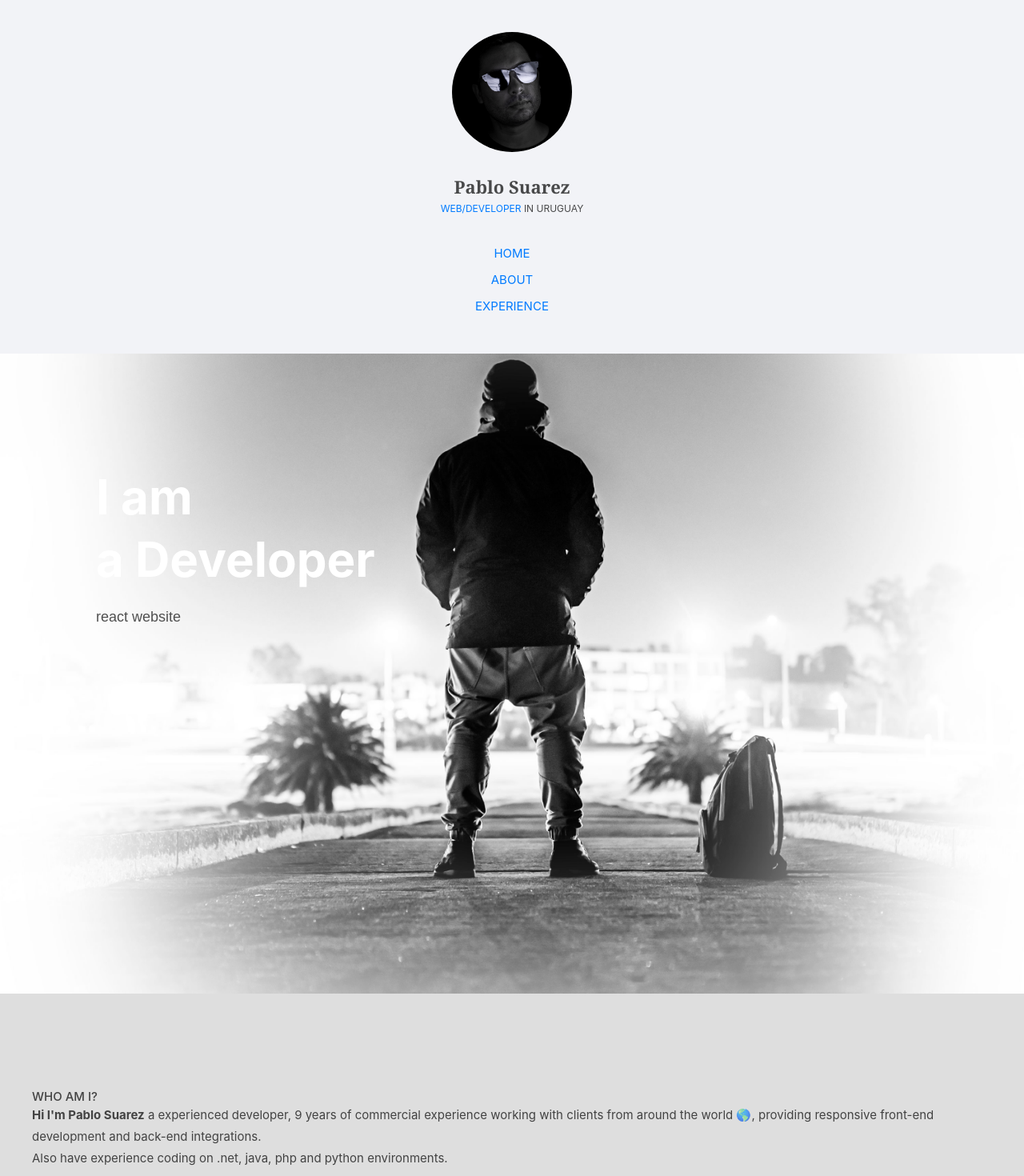
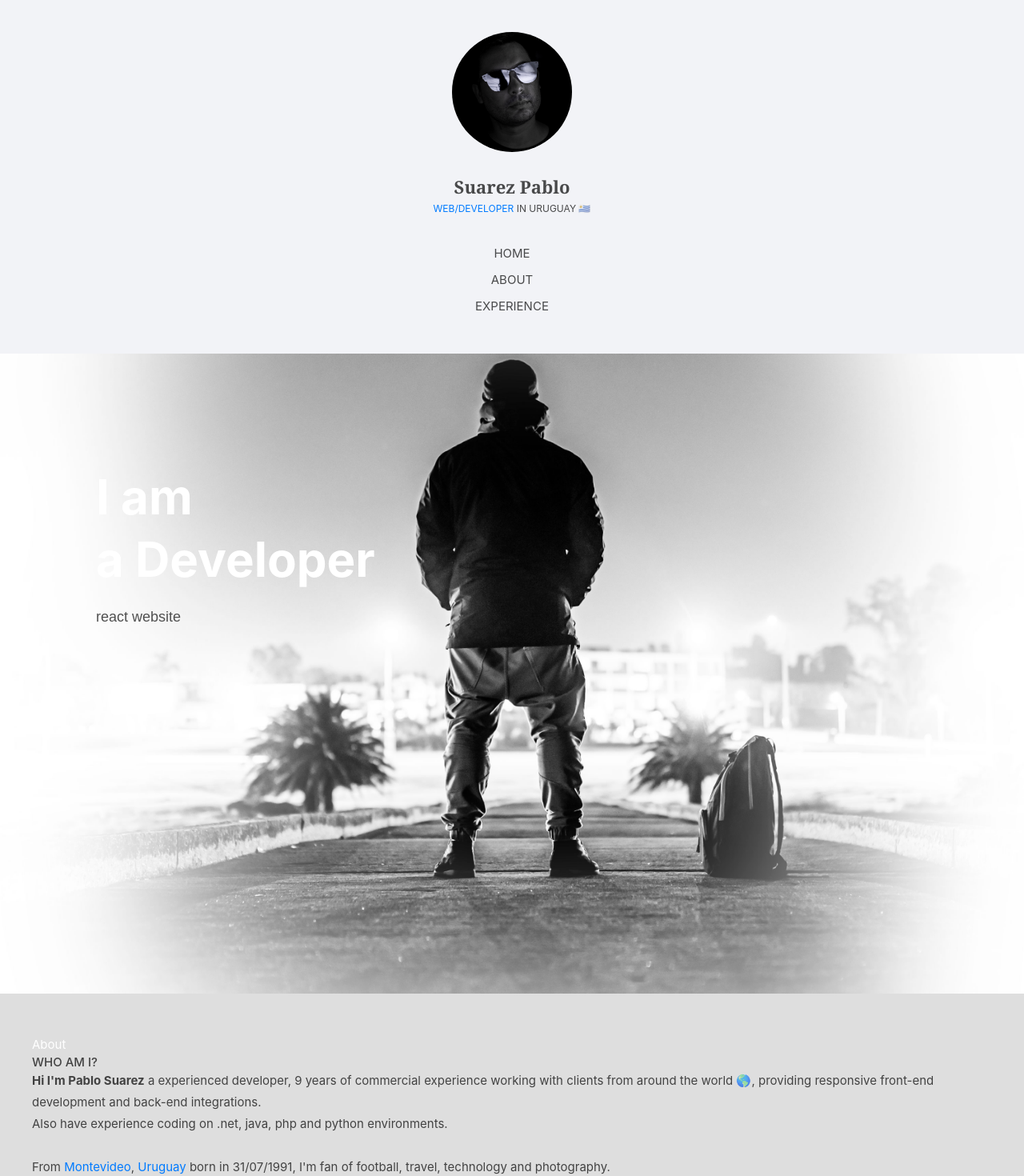
Before and after one commit to PabloSuarez/my-website.io, a React (Create React App) app: page / in a window 1280 px wide. Shown: the top 1470 px of the page at 80% size. Built offline with nearby package versions, Linux system fonts and the light colour scheme.

Commit message:
Update favicon and meta tags

```diff
--- a/public/index.html
+++ b/public/index.html
@@ -3,9 +3,10 @@
 
 <head>
   <meta charset="utf-8" />
-  <link rel="icon" type="image/png" href="/static/media/icons/favicon.png">
+  <link rel="icon" type="image/png" href="./favicon.png">
   <meta name="viewport" content="width=device-width, initial-scale=1, shrink-to-fit=no" />
-  <title>My WEBSITE</title>
+  <title>Suarez Pablo, Web full stack Developer</title>
+  <meta name="description" content="I'm Suarez Pablo a full stack developer, 9 years of experience building web apps, react, angular, ember, python, django, c#, php, java.">
 </head>
 
 <body>
--- a/src/components/Experience.js
+++ b/src/components/Experience.js
@@ -16,7 +16,7 @@ class ExperienceCard extends React.Component {
           </h2>
           <p className="Experience__card-content-description">
             <strong>
-              <a href={this.props.data.company.url} className="black-link" target="_blank">
+              <a href={this.props.data.company.url} className="black-link" target="_blank" rel="noopener noreferrer">
                 {this.props.data.company.name}
               </a>
             </strong>
@@ -156,6 +156,7 @@ class Experience extends Component {
   render() {
     return (
       <div className="Experience" id="Experience">
+          <span className="section__name">Experience</span>
           <h2 className="section__title">WORK EXPERIENCE</h2>
 
           <div className="Experience__container">
--- a/src/components/NavBar.js
+++ b/src/components/NavBar.js
@@ -16,18 +16,24 @@ class NavBar extends Component {
         </div>
 
         <div className="NavBar__profile-data">
-            <h1 className="NavBar__profile-data-name">Pablo Suarez</h1>
-            <span className="NavBar__profile-data-position"><a className="black-link" href="#">Web/Developer</a> in Uruguay</span>
+            <h1 className="NavBar__profile-data-name">Suarez Pablo</h1>
+            <span className="NavBar__profile-data-position">
+                <a className="black-link" href="#">Web/Developer</a> in Uruguay 🇺🇾
+            </span>
         </div>
 
         <nav id="navbar" className="NavBar__menu">
             <ul>
                 <li className="NavBar__menu-item active">
-                    <a className="black-link" href="#HiContent" data-nav-section="home">Home</a>
+                    <a className="NavBar__menu-item-link" href="/#HiContent">Home</a>
                 </li>
                 <li className="NavBar__menu-item">
-                    <a className="black-link" href="#WhoAmI" data-nav-section="about">About</a>
+                    <a className="NavBar__menu-item-link" href="/#WhoAmI">About</a>
                 </li>
+                <li className="NavBar__menu-item">
+                    <a className="NavBar__menu-item-link" href="/#Experience">Experience</a>
+                </li>
+
                 {/*
                 <li className="NavBar__menu-item">
                     <div data-nav-section="services">Services</div>
@@ -38,11 +44,6 @@ class NavBar extends Component {
                 <li className="NavBar__menu-item">
                     <div data-nav-section="education">Education</div>
                 </li>
-                */}
-                <li className="NavBar__menu-item">
-                    <a className="black-link" href="#Experience" data-nav-section="experience">Experience</a>
-                </li>
-                {/*
                 <li className="NavBar__menu-item">
                     <div data-nav-section="work">Work</div>
                 </li>
--- a/src/components/WhoAmI.js
+++ b/src/components/WhoAmI.js
@@ -7,6 +7,7 @@ const WhoAmI = (props) => {
   return (
     <div className="WhoAmI" id="WhoAmI">
         <div className="WhoAmI__about">
+            <span className="section__name text-white">About</span>
             <h2 className="section__title">WHO AM I?</h2>
 
             <p>
@@ -19,15 +20,15 @@ const WhoAmI = (props) => {
 
             <br/>
             <p>
-              From <a href="https://www.descubrimontevideo.uy/" target="_blank">
+              From <a href="https://www.descubrimontevideo.uy/" target="_blank" rel="noopener noreferrer">
                 Montevideo
-              </a>, <a href="https://en.wikipedia.org/wiki/Uruguay" target="_blank">
+              </a>, <a href="https://en.wikipedia.org/wiki/Uruguay" target="_blank" rel="noopener noreferrer">
                 Uruguay
               </a> born in 31/07/1991, I'm fan of football, travel, technology and photography.
             </p>
 
             <a href="https://turismo.gub.uy/index.php/en/places-to-go/south-central-region/cities/montevideo"
-               target="_blank" className="WhoAmI__about-image">
+               target="_blank" className="WhoAmI__about-image" rel="noopener noreferrer">
                 <img src={skyLineImage} alt="montevideo"/>
             </a>
         </div>
--- a/src/components/styles/General.css
+++ b/src/components/styles/General.css
@@ -23,7 +23,6 @@ h1, h2, h3, h4, h5, h6 {
 }
 
 .black-link {
-  color: #000;
   text-decoration: none;
 }
 
@@ -35,13 +34,18 @@ h1, h2, h3, h4, h5, h6 {
 	display: flex;
 	flex-direction: row;
   background-color: rgb(129, 126, 128);
-	min-height: 100vh;
 	max-width: 1170px;
 	margin: 0 auto;
 }
 
+.container__wrap-left,
+.container__wrap-right {
+  min-height: 500px;
+  height: 100vh;
+  overflow: auto;
+}
+
 .container__wrap-left {
-  position: relative;
 	width: 300px;
 }
 
@@ -57,3 +61,13 @@ h1, h2, h3, h4, h5, h6 {
   letter-spacing: 5px;
   line-height: 1.8;
 }
+
+.section__name {
+  color: #999;
+  display: block;
+  font-size: 10px;
+  font-weight: 500;
+  margin-bottom: 15px;
+  text-transform: uppercase;
+  letter-spacing: 5px;
+}
--- a/src/components/styles/WhoAmI.css
+++ b/src/components/styles/WhoAmI.css
@@ -1,7 +1,7 @@
 .WhoAmI {
   background-color: rgb(222, 222, 222);
   min-height: 100vh;
-  padding: 120px 40px 50px;
+  padding: 50px 40px;
 }
 
 .WhoAmI__about-image {
```
Also changed, not shown: src/images/icons/favicon.png (deleted).
